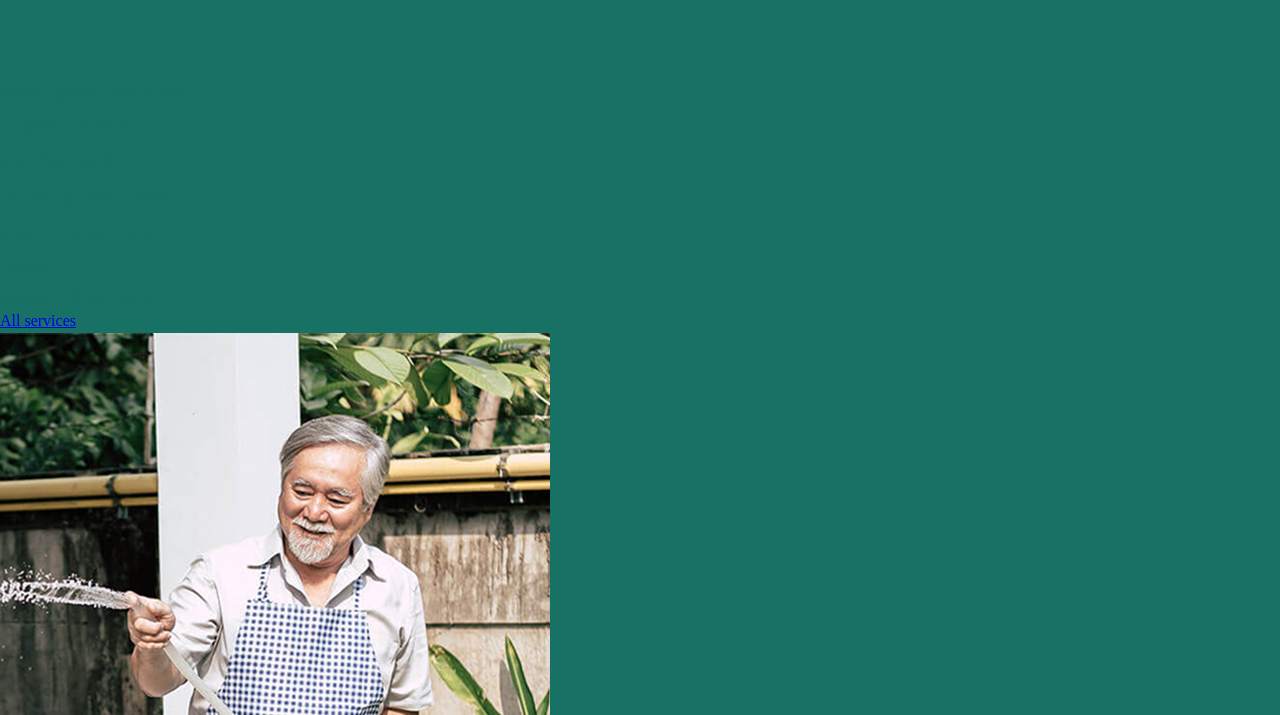
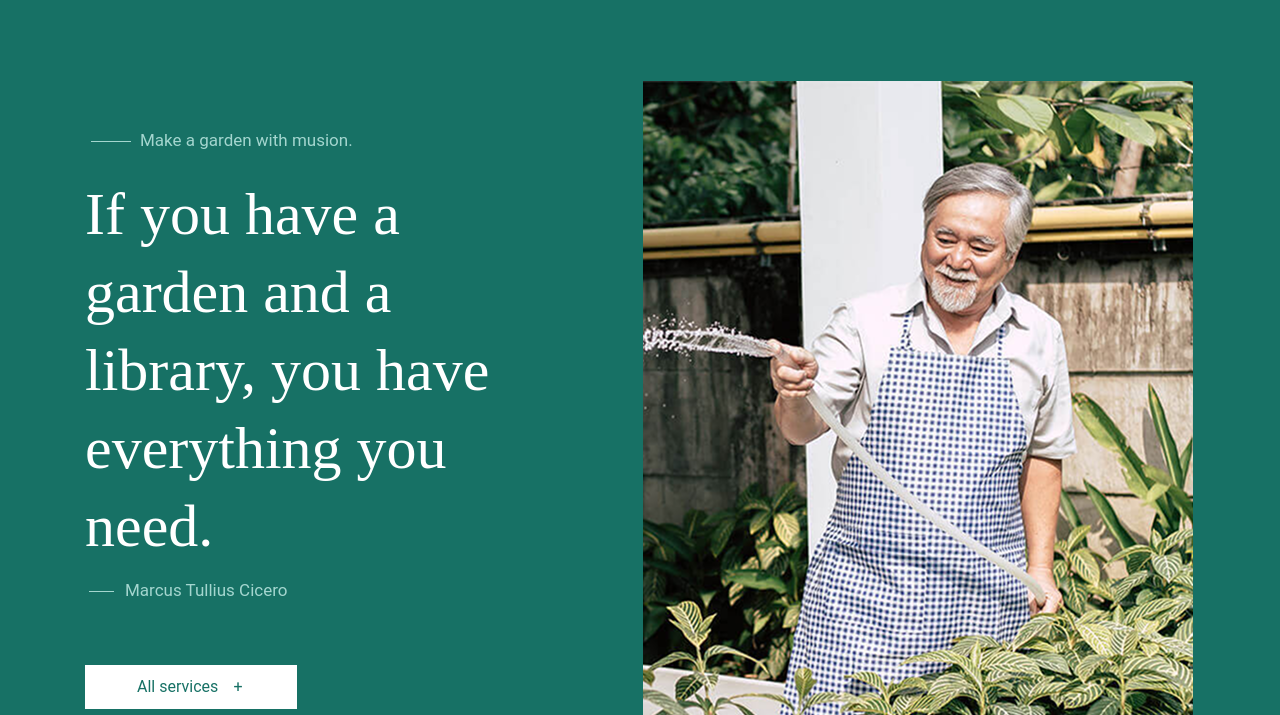
Before and after one commit to Nikita3758/WEB-Programming, a plain HTML site: page index.html in a window 1280 px wide. Shown: the part 85-800 px from the top of the page. Drawn offline with Linux system fonts and the light colour scheme.

Commit message:
feat: add css secondblock container

```diff
--- a/style/main.css
+++ b/style/main.css
@@ -131,3 +131,86 @@ header div h2:nth-child(1) {
 header div h2:nth-child(2) {
     color: #FFFFFF;
 }
+
+.secondblock {
+    display: flex;
+    margin-bottom: 100px;
+    justify-content: space-between;
+}
+
+
+.secondblock div {
+    display: flex;
+    margin-top: 45px;
+    margin-left: 85px;
+    flex-direction: column;
+}
+
+.secondblock h4 {
+    margin-bottom: 20px;
+    margin-left: 55px;
+    position: relative;
+    font-family: 'Roboto',sans-serif;
+    font-style: normal;
+    font-weight: 400;
+    font-size: 17px;
+    line-height: 29px;
+    color: #A4D6CF;
+}
+.secondblock h4::before {
+    content: '';
+    min-width: 40px;
+    min-height: 1px;
+    position: absolute;
+    left: -14%;
+    top: 50%;
+    background: #A4D6CF;
+}
+
+.secondblock h2 {
+    margin-bottom: 11px;
+    font-family: 'Playfair Display';
+    font-style: normal;
+    font-weight: 400;
+    font-size: 60px;
+    line-height: 78px;
+    color: #FFFFFF;
+}
+.secondblock h4:nth-child(3) {
+    margin-bottom: 60px;
+    margin-left: 40px;
+}
+.secondblock h4:nth-child(3)::before {
+    min-width: 25px;
+    left: -10%;
+}
+
+
+.secondblock a {
+    padding: 9px 71px 9px 52px;
+    max-width: 212px;
+    background: #FFFFFF;
+    position: relative;
+    font-family: 'Roboto', sans-serif;
+    font-style: normal;
+    font-weight: 400;
+    font-size: 16px;
+    line-height: 26px;
+    text-decoration: none;
+    color: #177165;
+}
+.secondblock a::after {
+    content: '+';
+    position: absolute;
+    left: 70%;
+    font-family: 'Roboto', sans-serif;
+    font-style: normal;
+    font-weight: 400;
+    font-size: 16px;
+    line-height: 26px;
+    color: #177165;
+}
+
+.secondblock img {
+    margin-right: 87px;
+}
```
